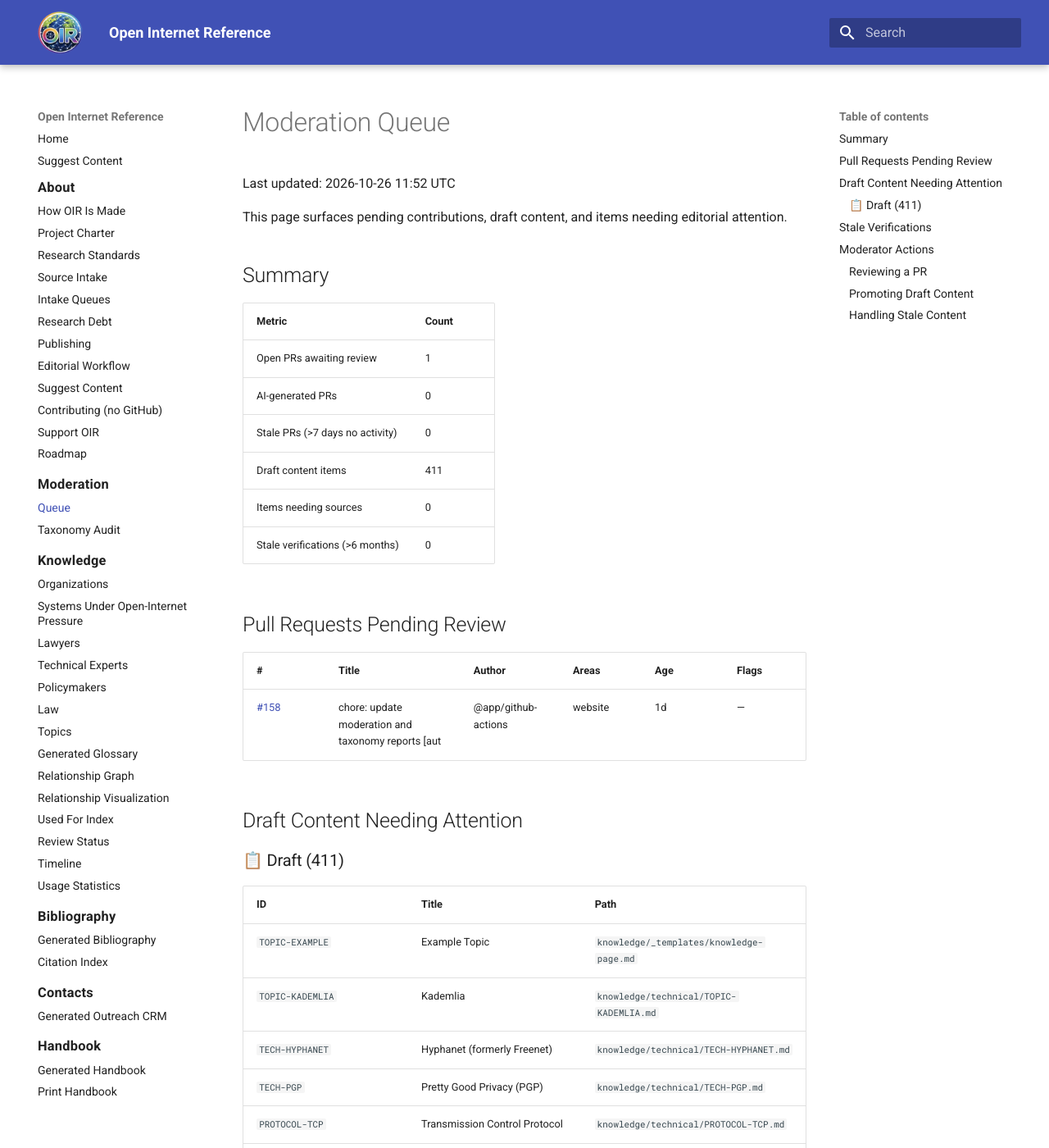
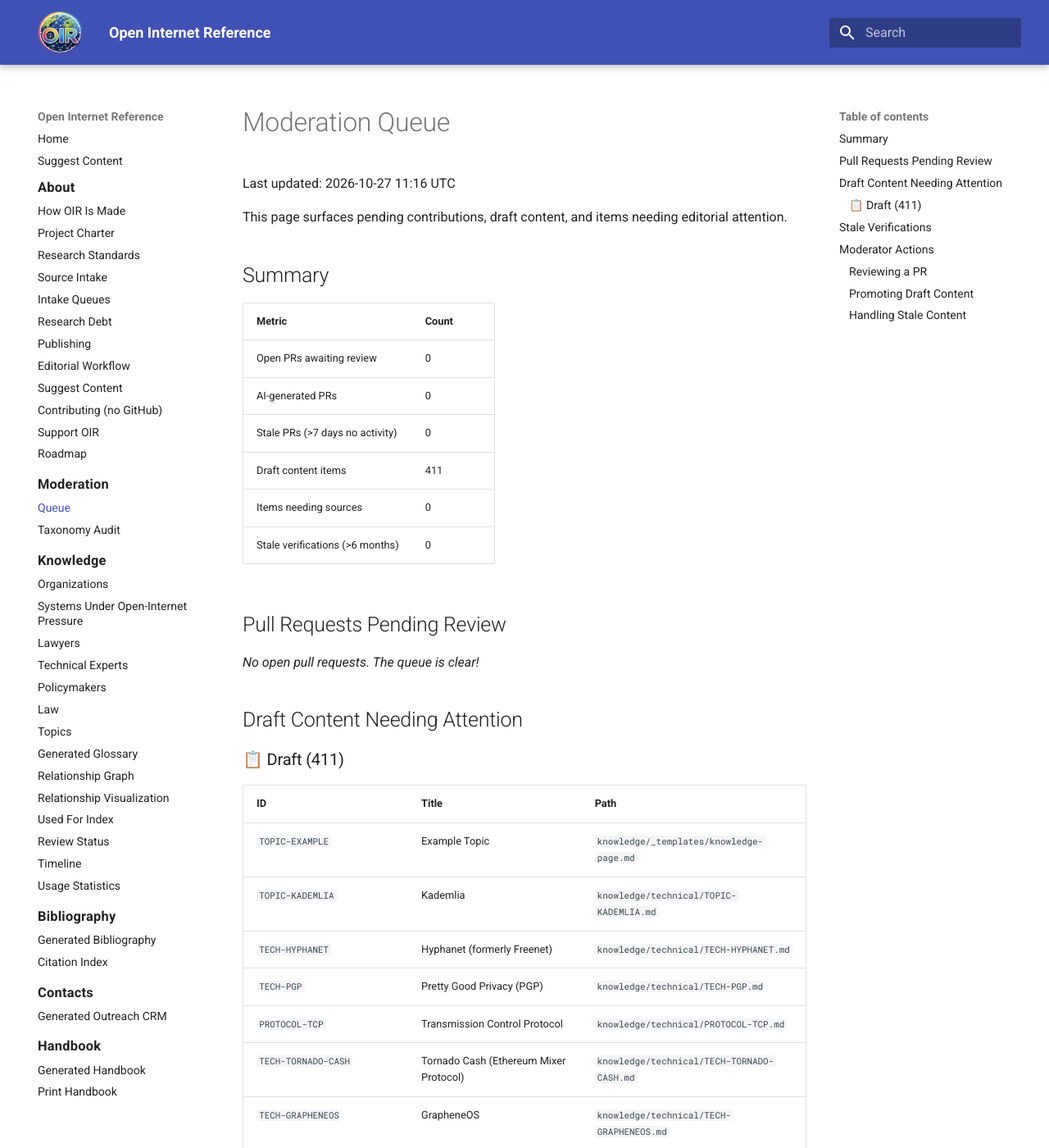
Before and after one commit to itsmeront/open-internet-reference, an MkDocs documentation site: the page built from website/generated/moderation.md, in a window 1280 px wide and 1400 px high. Shown: the whole window at 82% size. Built offline with MkDocs 1.6.1 and Material for MkDocs 9.7.7, drawn with Linux system fonts in a browser that asks for light colours.

Commit message:
chore: update moderation and taxonomy reports [automated]

```diff
--- a/website/generated/moderation.md
+++ b/website/generated/moderation.md
@@ -1,6 +1,6 @@
 # Moderation Queue
 
-Last updated: 2026-10-26 11:52 UTC
+Last updated: 2026-10-27 11:16 UTC
 
 This page surfaces pending contributions, draft content, and items needing editorial attention.
 
@@ -8,7 +8,7 @@ This page surfaces pending contributions, draft content, and items needing edito
 
 | Metric | Count |
 |--------|-------|
-| Open PRs awaiting review | 1 |
+| Open PRs awaiting review | 0 |
 | AI-generated PRs | 0 |
 | Stale PRs (>7 days no activity) | 0 |
 | Draft content items | 411 |
@@ -17,9 +17,7 @@ This page surfaces pending contributions, draft content, and items needing edito
 
 ## Pull Requests Pending Review
 
-| # | Title | Author | Areas | Age | Flags |
-|---|-------|--------|-------|-----|-------|
-| [#158](https://github.com/itsmeront/open-internet-reference/pull/158) | chore: update moderation and taxonomy reports [aut | @app/github-actions | website | 1d | — |
+*No open pull requests. The queue is clear!*
 
 ## Draft Content Needing Attention
 
```
Also changed, not shown: website/generated/taxonomy-audit.md (+1 -1 lines), 2 other files.
